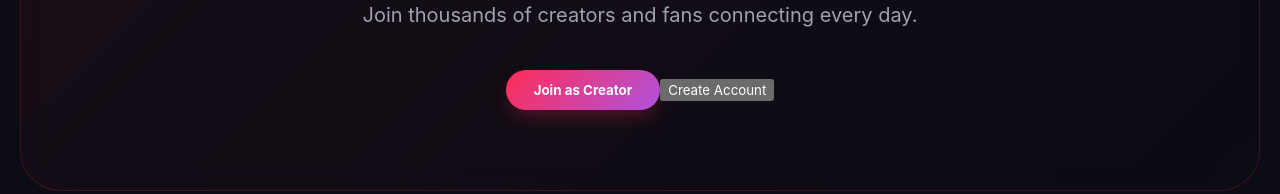
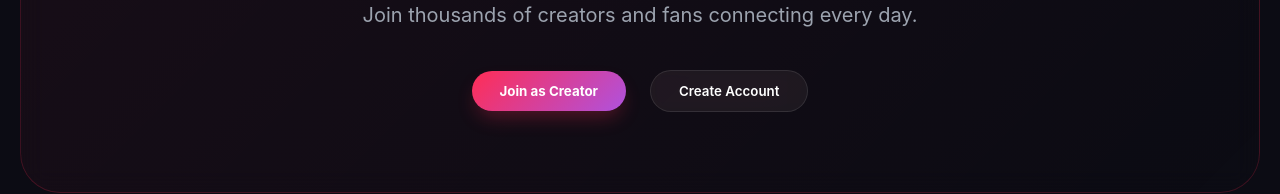
Before and after one commit to lyon-lang/lynkvi_web, a React (Vite) app: page / in a window 1280 px wide. Shown: the part 1728-1922 px from the top of the page. Built offline with nearby package versions, Linux system fonts and the light colour scheme; no server answers.

Commit message:
feat: add styles for hero section buttons and secondary button variant

```diff
--- a/src/index.css
+++ b/src/index.css
@@ -93,6 +93,34 @@ button { font-family: inherit; }
 .btn-primary:hover, .btn-secondary:hover {
   transform: translateY(-2px);
   filter: brightness(1.1);
+}
+
+.hero-btns {
+  display: flex;
+  align-items: center;
+  justify-content: center;
+  gap: 1.5rem;
+}
+
+.hero-btn-secondary {
+  background: rgba(255, 255, 255, 0.05);
+  color: white;
+  border: 1px solid rgba(255, 255, 255, 0.1);
+  font-weight: 600;
+  cursor: pointer;
+  transition: all 0.3s ease;
+  display: inline-flex;
+  align-items: center;
+  justify-content: center;
+  padding: 12px 28px;
+  border-radius: 9999px;
+  backdrop-filter: blur(8px);
+}
+
+.hero-btn-secondary:hover {
+  background: rgba(255, 255, 255, 0.1);
+  border-color: rgba(255, 255, 255, 0.3);
+  transform: translateY(-2px);
 }
 
 .container {
```
